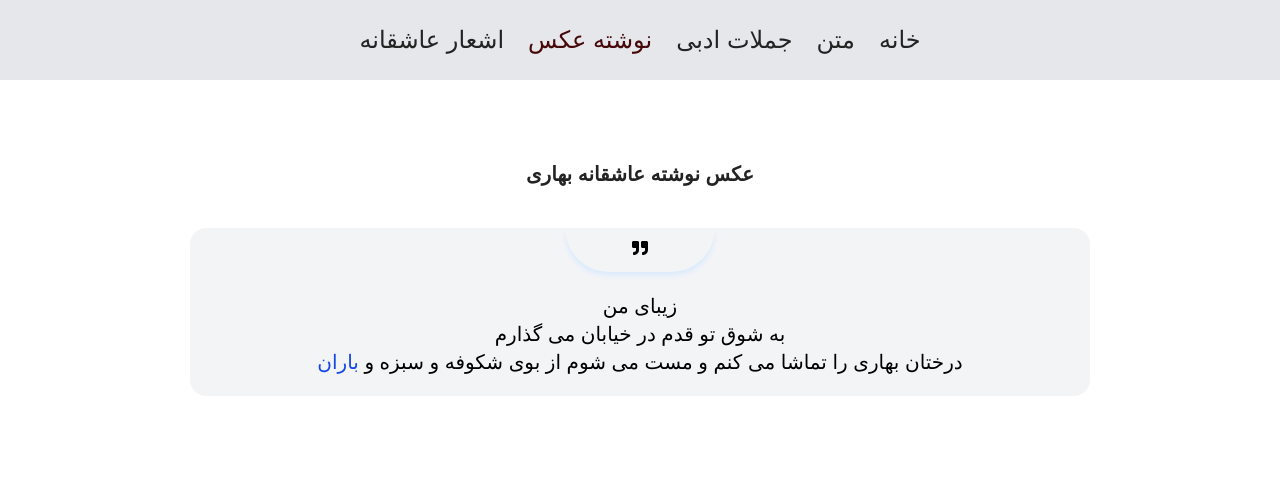
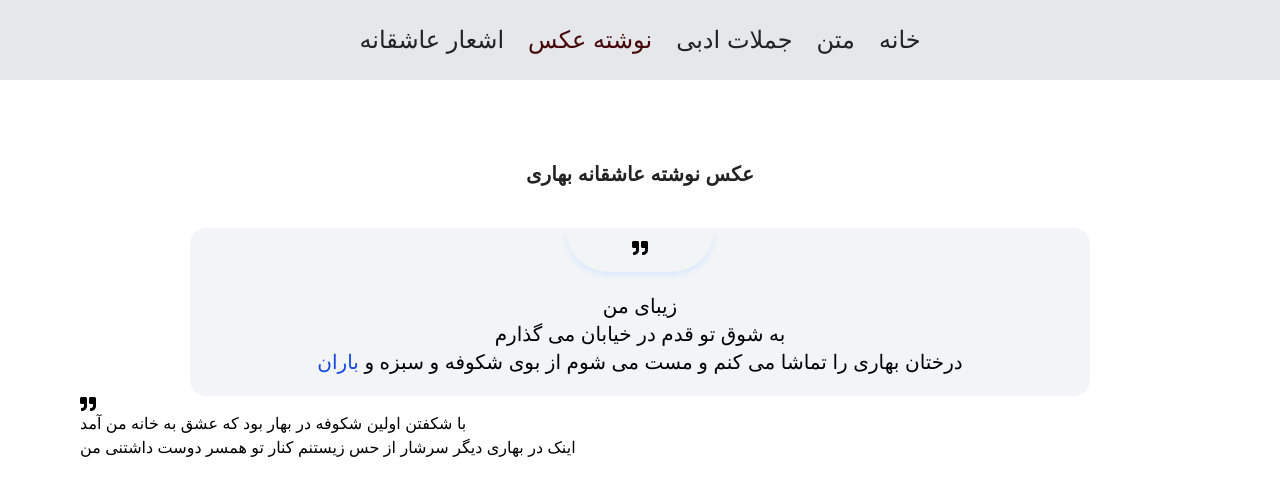
Before and after one commit to NazifaRahimy/spring, a Next.js app: page /image in a window 1280 px wide. Shown: the top 496 px of the page. Built offline with nearby package versions, Linux system fonts and the light colour scheme.

Commit message:
Create quote section with JSX including icon and text lines

```diff
--- a/src/app/image/page.tsx
+++ b/src/app/image/page.tsx
@@ -10,6 +10,11 @@ const Image = () => {
                 <p className="text-xl font-normal px-3">به شوق تو قدم در خیابان می گذارم</p>
                 <p className="text-xl font-normal px-3">درختان بهاری را تماشا می کنم و مست می شوم از بوی شکوفه و سبزه و <span className="text-blue-700 hover:text-red-600 duration-100">باران</span></p>
             </div>
+               <div >
+                   <div ><FaQuoteRight /></div>
+                  <p >با شکفتن اولین شکوفه در بهار بود که عشق به خانه من آمد</p>
+                  <p>اینک در بهاری دیگر سرشار از حس زیستنم کنار تو همسر دوست داشتنی من</p>
+              </div>
         </div>
     );
 }
```
